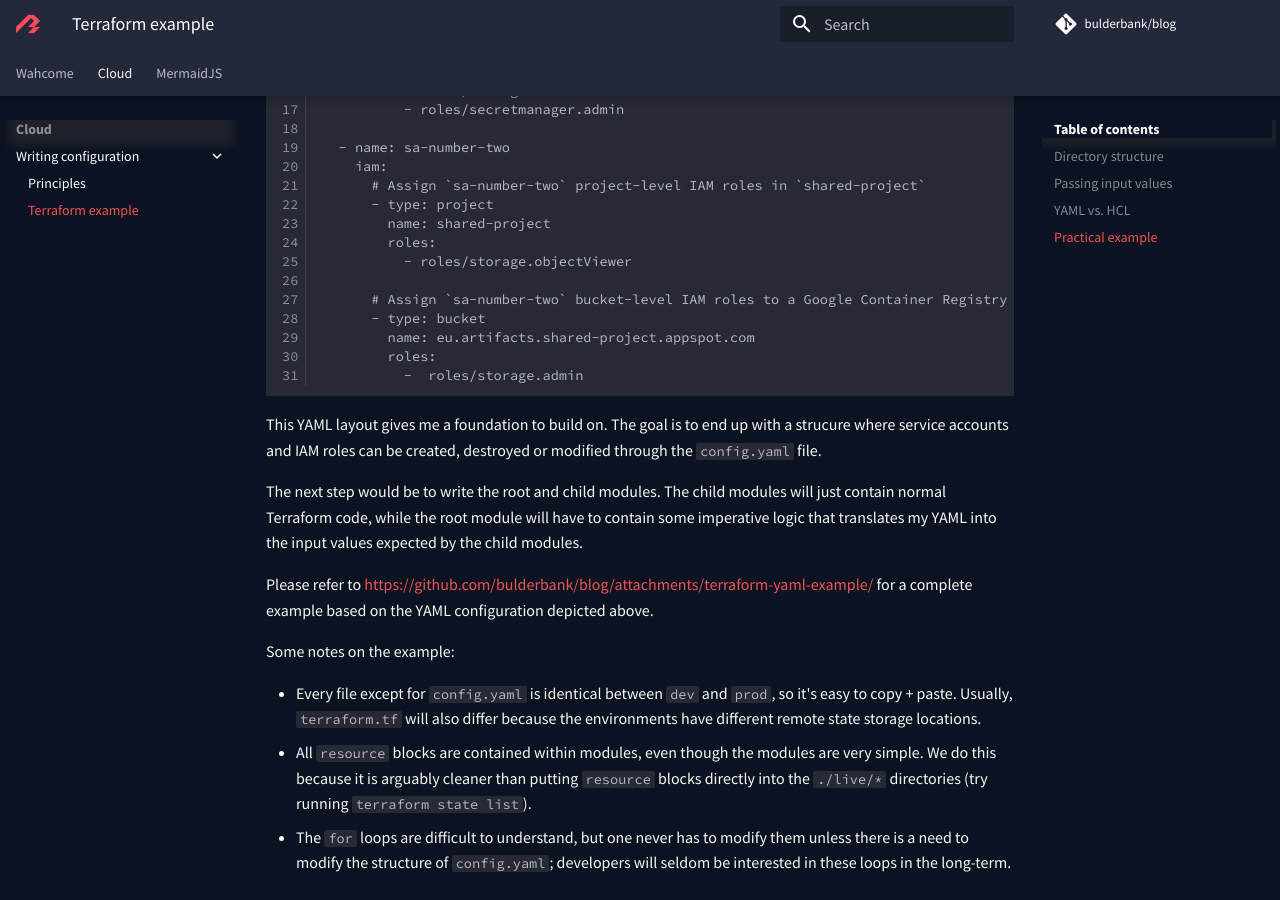
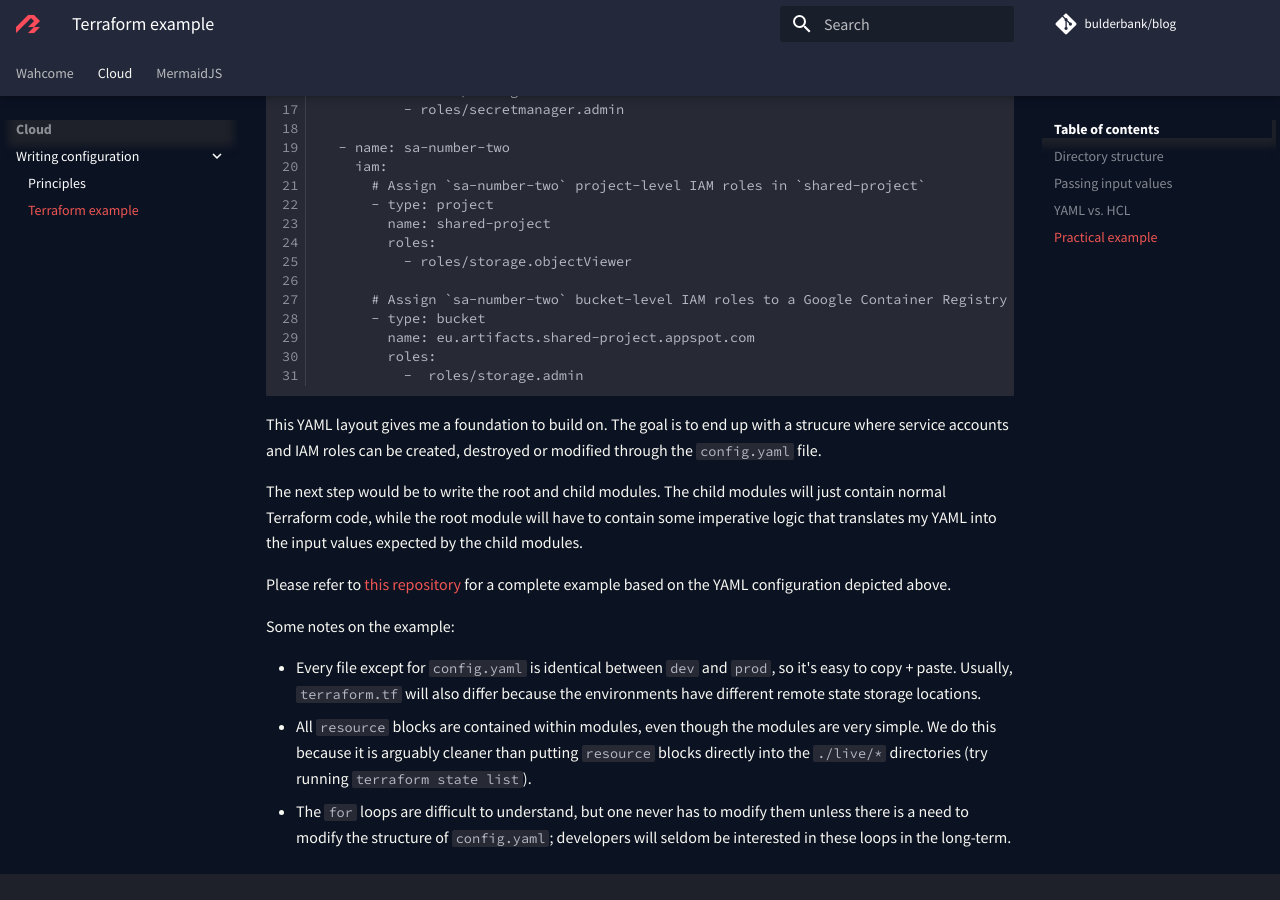
Before and after one commit to moellernicolai/blog, an MkDocs documentation site: the page built from docs/cloud/writing-configuration/terraform.md, in a window 1280 px wide and 900 px high, scrolled down 4667 px. Built offline with MkDocs 1.6.1 and Material for MkDocs 9.7.7, drawn with Linux system fonts in a browser that asks for light colours; comment, search, counter and statistics services are not loaded; after the commit the page ends 5541 px from its top, so only the background shows below that.

Commit message:
fix broken url

```diff
--- a/docs/cloud/writing-configuration/terraform.md
+++ b/docs/cloud/writing-configuration/terraform.md
@@ -225,7 +225,7 @@
 The next step would be to write the root and child modules.
 The child modules will just contain normal Terraform code, while the root module will have to contain some imperative logic that translates my YAML into the input values expected by the child modules.
 
-Please refer to [https://github.com/bulderbank/blog/attachments/terraform-yaml-example/](https://github.com/bulderbank/blog/attachments/terraform-yaml-example/) for a complete example based on the YAML configuration depicted above.
+Please refer to [this repository](https://github.com/bulderbank/blog/tree/main/attachments/terraform-yaml-example) for a complete example based on the YAML configuration depicted above.
 
 Some notes on the example:
 
```
